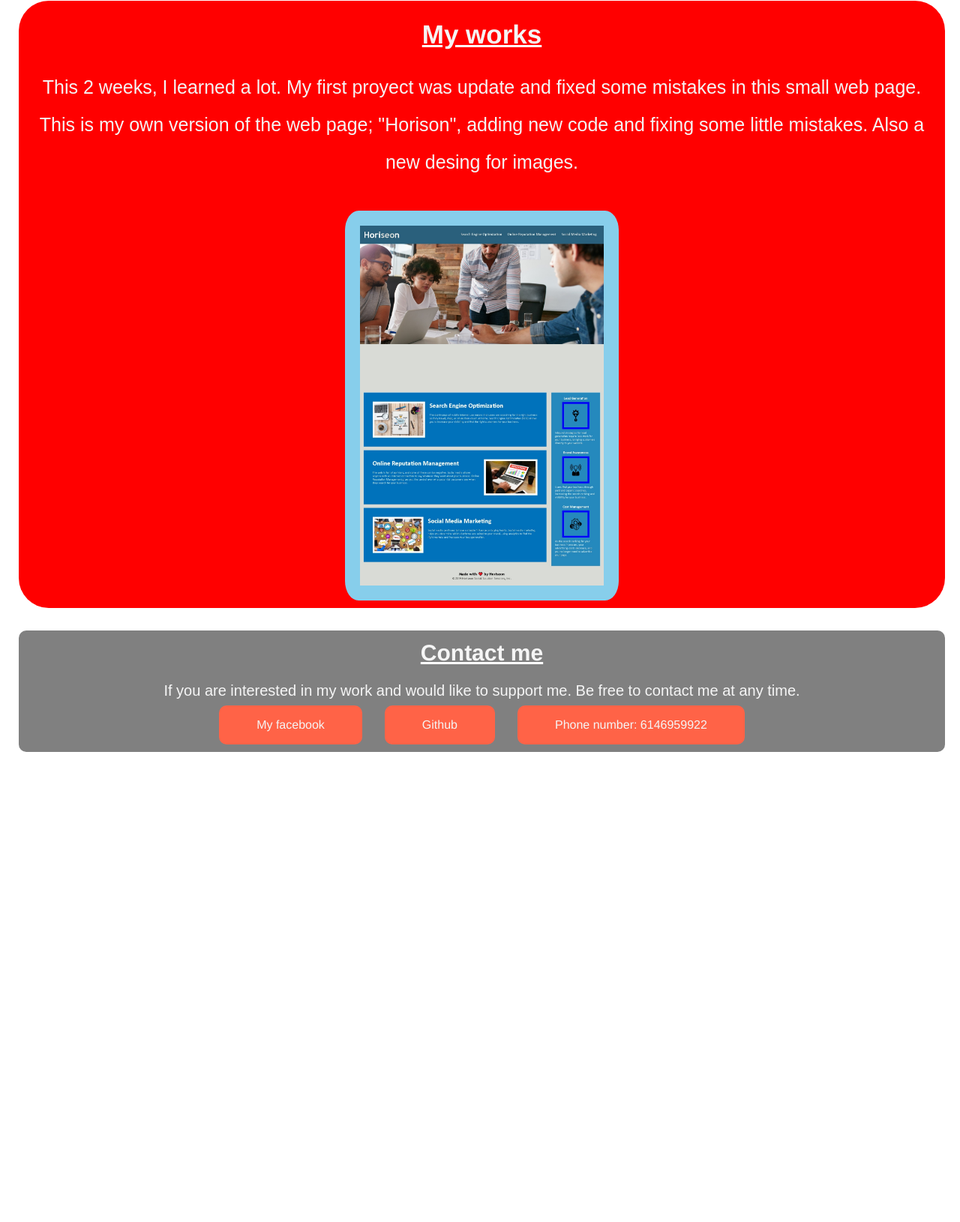
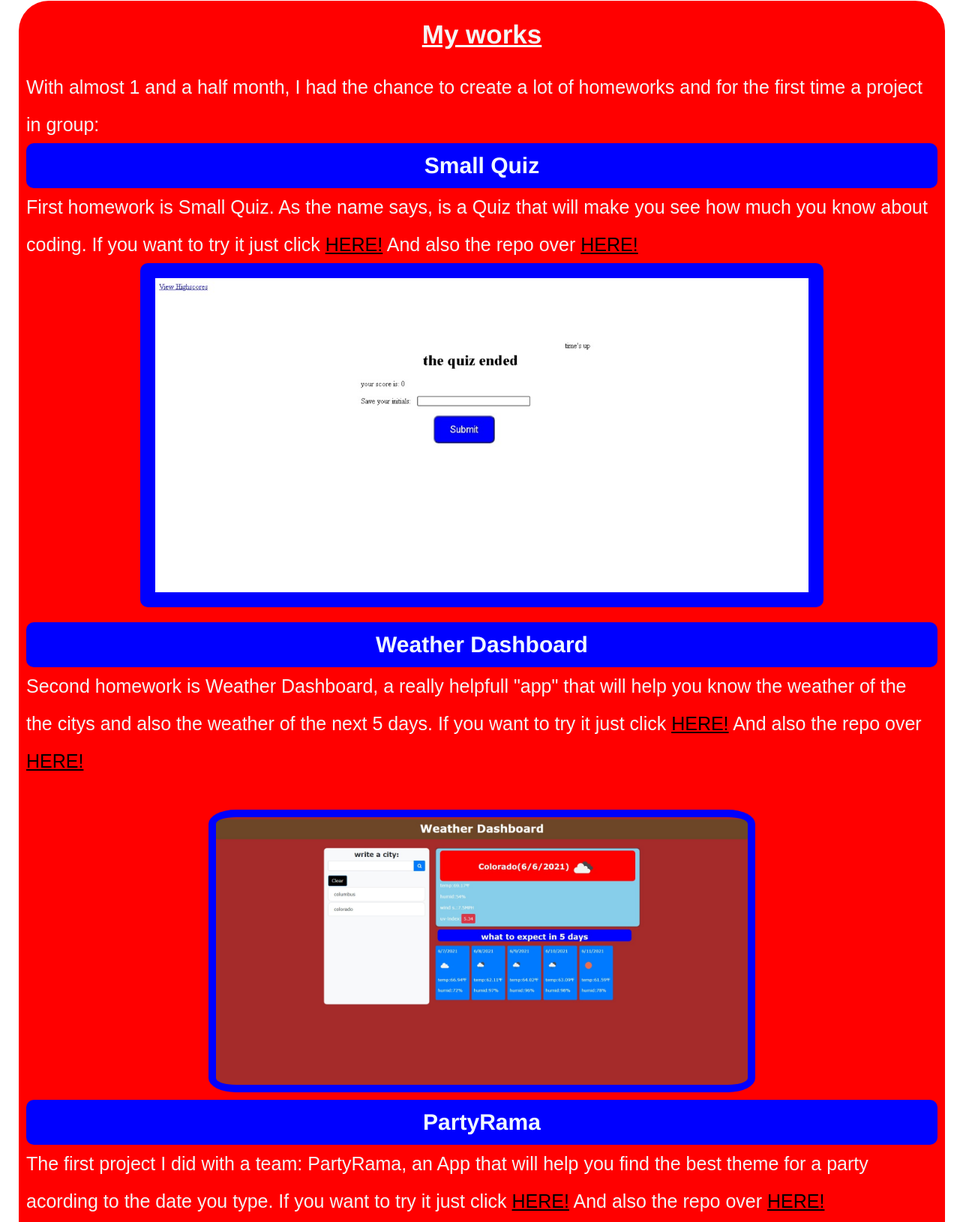
Before and after one commit to bruno192000/portfolio-2021, a plain HTML site: page index.html in a window 1280 px wide. Shown: the part 718-2348 px from the top of the page at 75% size. Before the commit the page ends 1721 px from the top, so only its background shows below. Drawn offline with Linux system fonts and the light colour scheme.

Commit message:
updating portfolio after 1 and a half month

```diff
--- a/index.html
+++ b/index.html
@@ -59,16 +59,29 @@
         <div class="info2">
             <h3>My works</h3>
             <p>
-                This 2 weeks, I learned a lot.
-                My first proyect was update and fixed some mistakes in this small web page.
-                This is my own version of the web page; "Horison", adding new code and fixing some little mistakes.
-                Also a new desing for images.
+                With almost 1 and a half month, I had the chance to create a lot of homeworks and for the first time a project in group:
             </p>
         </div>
     <!--Work pictures-->
-        <div class="trabajo">
-            <a href="https://bruno192000.github.io/My-own-version-of-Horison/" target="_blank">
-                <img src="./assets/images/Web capture_1-5-2021_141713_.jpeg" alt="Failed to load picture"></a>
+        <div class="trabajo1" id="trabajof">
+            <h2>Small Quiz</h2>
+            <p>First homework is Small Quiz. As the name says, is a Quiz that will make you see how much you know about coding. If you want to try it just click <a href="https://bruno192000.github.io/Small-quiz/">HERE!</a>
+                And also the repo over <a href="https://github.com/bruno192000/Small-quiz">HERE!</a>
+            </p>
+                <img src="./assets/images/quiz screen.jpeg" alt="Failed to load picture"></a>
+
+        </div>
+        <div class="trabajo2" id="trabajog">
+            <h2>Weather Dashboard</h2>
+            <p> Second homework is Weather Dashboard, a really helpfull "app" that will help you know the weather of the the citys and also the weather of the next 5 days. If you want to try it just click <a href="https://bruno192000.github.io/Weather-Dashboard/">HERE!</a>
+                And also the repo over <a href="https://github.com/bruno192000/Weather-Dashboard">HERE!</a></p>
+                <img src="./assets/images/weather scree.jpeg" alt="Failed to load picture"></a></p>
+        </div>
+        <div class="trabajo3" id="trabajoh">
+            <h2>PartyRama</h2>
+            <p> The first project I did with a team: PartyRama, an App that will help you find the best theme for a party acording to the date you type. If you want to try it just click <a href="https://bruno192000.github.io/Holiday/">HERE!</a>
+                And also the repo over <a href="https://github.com/bruno192000/Holiday">HERE!</a></p>
+                <img src="./assets/images/partyrama scree.jpg" alt="Failed to load picture"></a></p>
         </div>
     </div>
 </section>
@@ -88,6 +101,8 @@
             <a href="https://www.facebook.com/elrubiuhs" target="_blank">My facebook</a>
             <a href="https://github.com/bruno192000" target="_blank">Github</a>
             <a>Phone number: 6146959922</a>
+            <a href="https://www.linkedin.com/in/bruno-calderon-espinoza-82366420a?trk=people-guest_people_search-card"target="_blank">linkedin</a>
+            <a href=""target="_blank">Resume</a>
         </div>
     </div>
 </footer>
--- a/reset.css
+++ b/reset.css
@@ -19,4 +19,4 @@ html {
   h4,
   h5,
   h6 {
-    font-size: 100%;
+    font-size: 100%}
--- a/style22.css
+++ b/style22.css
@@ -139,7 +139,7 @@ margin-bottom: 5px;
     margin-bottom: 10px;
 }
 #my-works p{
-    text-align:center;
+    text-align:left;
     color: whitesmoke;
     font-size: 25px;
     font-family:fantasy;
@@ -156,20 +156,91 @@ margin-bottom: 5px;
     text-align:center
 }
 
-.trabajo img{
+
+#trabajof img{
     margin: auto;
-    width: 30%;
+    width: 20%;
     border-radius: 5%;
     margin-top: 40px;
-    padding: 20px;
+    padding: 10px;
     background-color:skyblue ;
-    display: flex
+    display: flex;
+
+    margin-bottom: 10px;
 }
-#my-works .trabajo a img:hover{
-    background-color: white;
+#trabajog img{
+    margin: auto;
+    width: 60%;
+    border-radius: 5%;
+    margin-top: 40px;
+    padding: 10px;
+    background-color:blue ;
+    display: flex;
 
+    margin-bottom: 10px;
+}
+#trabajoh img{
+    margin: auto;
+    width: 60%;
+    border-radius: 5%;
+    margin-top: 40px;
+    padding: 10px;
+    background-color:blue ;
+    display: flex;
+
+    margin-bottom: 10px;
+}
+#trabajof h2 {
+    text-align: center;
+    color: aliceblue;
+    background-color: blue;
+    border-radius: 10px;
+    font-size: 30px;
+}
+#trabajog h2 {
+    text-align: center;
+    color: aliceblue;
+    background-color: blue;
+    border-radius: 10px;
+    font-size: 30px;
+}
+#trabajoh h2 {
+    text-align: center;
+    color: aliceblue;
+    background-color: blue;
+    border-radius: 10px;
+    font-size: 30px;
+}
+#trabajoh a{
+    color: black;
 }
 
+#trabajoh a:hover {
+    color: blue;
+}
+#trabajof a{
+    color: black;
+}
+
+#trabajof a:hover {
+    color: blue;
+}
+#trabajog a{
+    color: black;
+}
+
+#trabajog a:hover {
+    color: blue;
+}
+#trabajof img{
+    display: flex;
+    margin: auto;
+    width: 75%;
+    border-radius:10px;
+    padding: 20px;
+    background-color:blue ;
+    margin-bottom: 20px;
+}
 
 /*contact Area*/
 
```
Also changed, not shown: assets/images/partyrama scree.jpg (added), assets/images/quiz screen.jpeg (added), assets/images/weather scree.jpeg (added), 1 other file.
